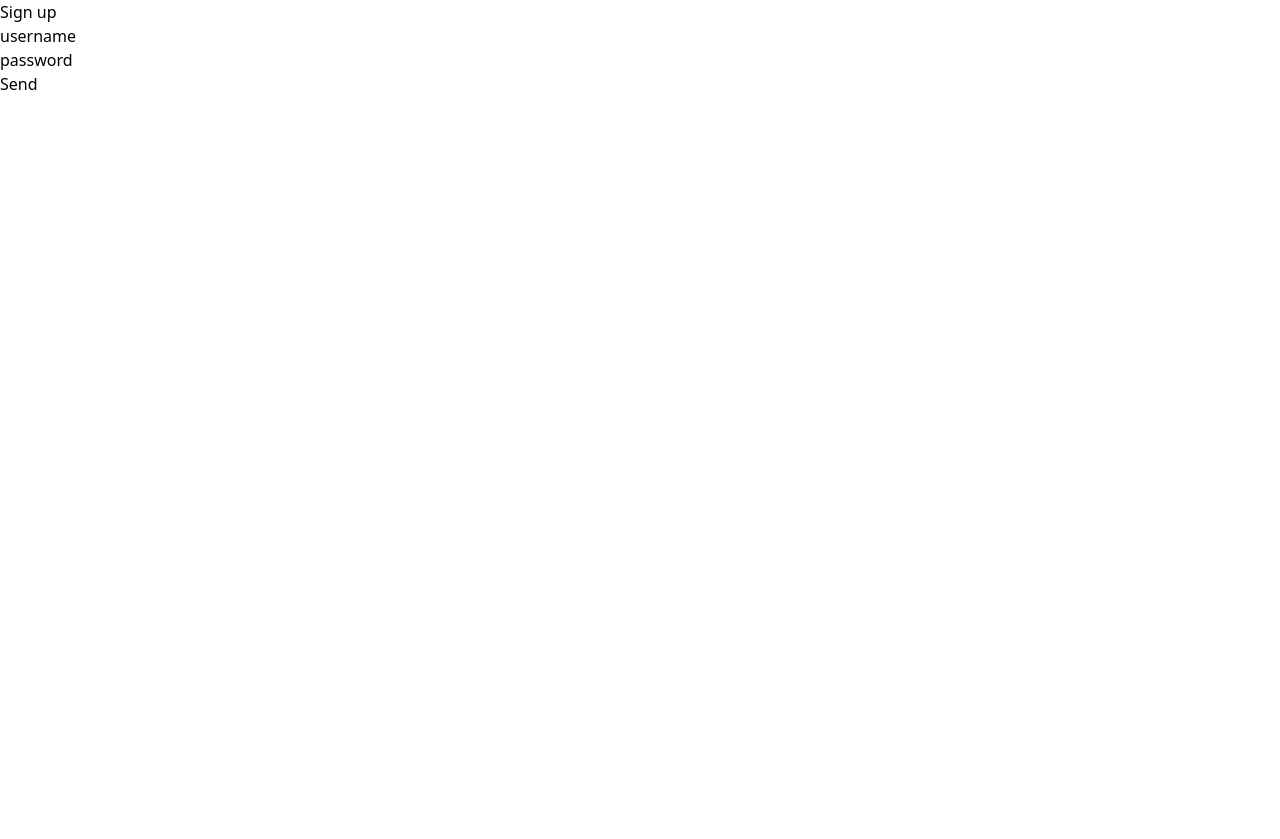
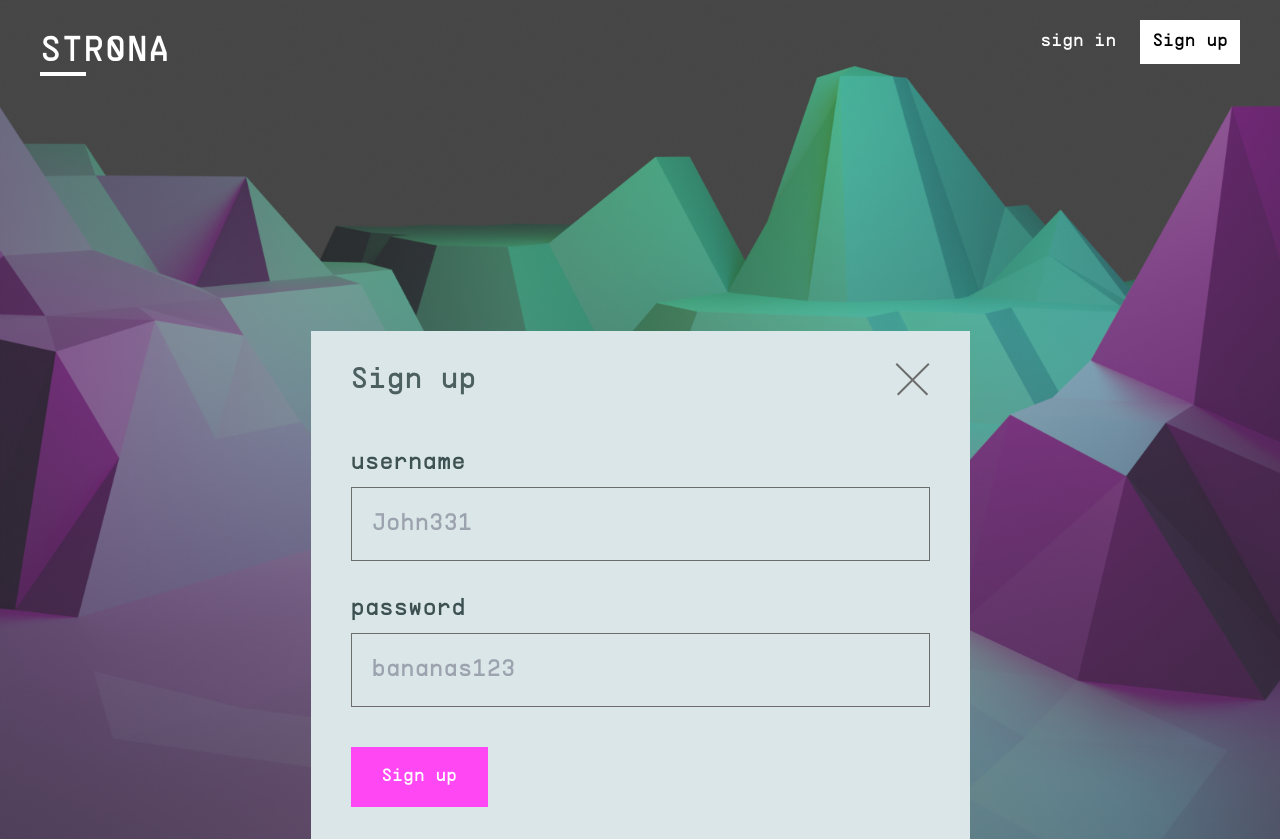
Before and after one commit to gabrielmermer/CCL-frontend, a SvelteKit app: page /signup in a window 1280 px wide. Before the commit the page ends 800 px from the top, so only its background shows below. Built offline with nearby package versions, Linux system fonts and the light colour scheme.

Commit message:
account creation with redirect working - v1.4

```diff
--- a/src/routes/+page.svelte
+++ b/src/routes/+page.svelte
@@ -17,7 +17,9 @@ import img from '$lib/images/CCL.png';
 
 	<div>
 	<a href="/signin" class="text-white font-supply 2xl:mt-8 2xl:py-2 2xl:text-2xl 2xl:mr-8 xl:mt-5   xl:py-2 xl:text-lg xl:mr-5">sign in</a>
-	<button class="text-black bg-white font-supply 2xl:mt-8 2xl:text-2xl 2xl:px-3 2xl:py-2 2xl:mr-10   xl:mt-5 xl:text-lg xl:px-3 xl:py-2 xl:mr-10">Sign up</button>
+	<form action="/signup" class="inline">
+	<button href="/signup" class="text-black bg-white font-supply 2xl:mt-8 2xl:text-2xl 2xl:px-3 2xl:py-2 2xl:mr-10   xl:mt-5 xl:text-lg xl:px-3 xl:py-2 xl:mr-10">Sign up</button>
+	</form>
 	</div>
 </div>
 
@@ -26,7 +28,9 @@ import img from '$lib/images/CCL.png';
 both on desktop and mobile, supporting synchronisation between devices.</p>
 
 <div class="flex justify-center">
+	<form action="/signup">
 	<button class="text-white font-supply bg-party 2xl:px-[58px] 2xl:py-5 2xl:mt-10 2xl:text-xl xl:px-[31px] xl:py-4 xl:mt-10 xl:text-lg">get started</button>
+	</form>
 </div>
 
 </body>
--- a/src/routes/signin/+page.svelte
+++ b/src/routes/signin/+page.svelte
@@ -12,7 +12,6 @@ import cross from '$lib/images/cross.svg';
 
 <div class="flex justify-between">
 	<div>
-
 		<a href="/">
 		<h1 class="font-supply text-white 2xl:text-5xl xl:text-4xl font-normal mt-8 ml-10">STR0NA</h1>
 		</a>
@@ -20,11 +19,12 @@ import cross from '$lib/images/cross.svg';
 	</div>
 
 	<div>
-	<a href="#" class="text-white font-supply 2xl:mt-8 2xl:py-2 2xl:text-2xl 2xl:mr-8 xl:mt-5   xl:py-2 xl:text-lg xl:mr-5">sign in</a>
-	<button class="text-black bg-white font-supply 2xl:mt-8 2xl:text-2xl 2xl:px-3 2xl:py-2 2xl:mr-10   xl:mt-5 xl:text-lg xl:px-3 xl:py-2 xl:mr-10">Sign up</button>
+	<a href="/signin" class="text-white font-supply 2xl:mt-8 2xl:py-2 2xl:text-2xl 2xl:mr-8 xl:mt-5   xl:py-2 xl:text-lg xl:mr-5">sign in</a>
+	<form action="/signup" class="inline">
+	<button href="/signup" class="text-black bg-white font-supply 2xl:mt-8 2xl:text-2xl 2xl:px-3 2xl:py-2 2xl:mr-10   xl:mt-5 xl:text-lg xl:px-3 xl:py-2 xl:mr-10">Sign up</button>
+	</form>
 	</div>
 </div>
-
 <div class="bg-beige25 w-[659px] mx-auto py-8 px-10 mt-[255px]">
 	<div class="flex justify-between">
 		<h1 class="text-3xl font-supply text-beige200">Sign in</h1>
--- a/src/routes/signup/+page.svelte
+++ b/src/routes/signup/+page.svelte
@@ -1,14 +1,64 @@
-<h1>Sign up</h1>
-<form action="" method="post">
+<script>
 
-<label for="username">username</label>
-<input type="text" name="username" required>
-<br>
+import img from '$lib/images/CCL.png';
 
-<label for="password">password</label>
-<input type="password" name="password" required>
-<br>
+import cross from '$lib/images/cross.svg';
 
-<button>Send</button>
+</script>
 
-</form>
+
+<body>
+
+
+<div class="flex justify-between">
+	<div>
+		<a href="/">
+		<h1 class="font-supply text-white 2xl:text-5xl xl:text-4xl font-normal mt-8 ml-10">STR0NA</h1>
+		</a>
+		<div class="2xl:w-[57px] xl:w-[46px] h-1 ml-10 bg-white"></div>
+	</div>
+
+	<div>
+	<a href="/signin" class="text-white font-supply 2xl:mt-8 2xl:py-2 2xl:text-2xl 2xl:mr-8 xl:mt-5   xl:py-2 xl:text-lg xl:mr-5">sign in</a>
+	<form action="/signup" class="inline">
+	<button href="/signup" class="text-black bg-white font-supply 2xl:mt-8 2xl:text-2xl 2xl:px-3 2xl:py-2 2xl:mr-10   xl:mt-5 xl:text-lg xl:px-3 xl:py-2 xl:mr-10">Sign up</button>
+	</form>
+	</div>
+</div>
+<div class="bg-beige25 w-[659px] mx-auto py-8 px-10 mt-[255px]">
+	<div class="flex justify-between">
+		<h1 class="text-3xl font-supply text-beige200">Sign up</h1>
+		<a href="/">
+			<img draggable="false" src="{cross}" alt="">
+		</a>
+	</div>
+	<form action="http://localhost:3000/register" method="post" class="mt-12">
+
+	<label for="username" class="text-2xl font-supply text-beige75">username</label>
+	<br>
+	<input type="text" name="username" required class="w-full font-supply text-2xl placeholder:font-supply placeholder:text-2xl pl-5 py-5 mt-2 bg-transparent border border-beige80 focus:font-supply"placeholder="John331">
+
+	<div class="mt-8">
+	<label for="password" class="text-2xl font-supply text-beige75 mt-8">password</label>
+	</div>
+
+	<input type="password" name="password" required class="w-full font-supply text-2xl placeholder:font-supply placeholder:text-2xl pl-5 py-5 mt-2 bg-transparent border border-beige80 focus:font-supply" placeholder="bananas123">
+	<br>
+	<button class="text-white font-supply bg-party 2xl:px-[58px] 2xl:py-5 2xl:mt-10 2xl:text-xl xl:px-[31px] xl:py-4 xl:mt-10 xl:text-lg">Sign up</button>
+	</form>
+</div>
+
+</body>
+
+
+
+
+<style>
+
+body {
+	background-image: url('$lib/images/CCL.png');
+	background-attachment:fixed;
+    background-repeat: no-repeat;
+    background-size: cover;
+}
+</style>
```
